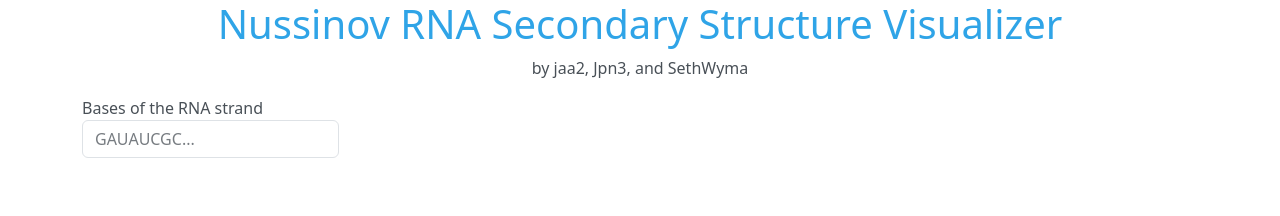
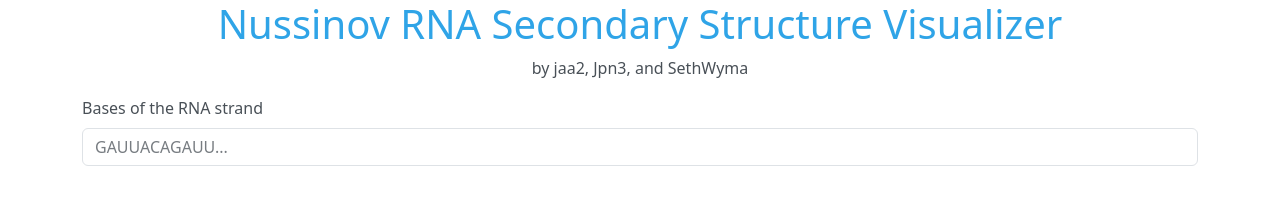
Before and after one commit to jaa2/nussinov-rna-visualizer, a React (Create React App) app: page / in a window 1280 px wide. Shown: the top 216 px of the page. Built offline with nearby package versions, Linux system fonts and the light colour scheme.

Commit message:
Widen input field

```diff
--- a/src/App.tsx
+++ b/src/App.tsx
@@ -19,19 +19,21 @@ const App = function App() {
   function updateBases(newBases: string) {
     // TODO: Check if bases pass checks
     // TODO: Set pairs based on Nussinov algorithm output
-    setPairs([[0, 6], [1, 5], [2, 4], [7, 10], [8, 9]]);
+    setPairs([[0, 5], [1, 2], [3, 4], [6, 10], [8, 9]]);
     setBases(newBases);
   }
 
   return (
-    <div className="container-lg">
+    <div className="container-sm">
       <h1 className="text-center">Nussinov RNA Secondary Structure Visualizer</h1>
       <p className="text-center">by jaa2, Jpn3, and SethWyma</p>
       <div className="mb-3">
-        <label htmlFor="basesEntry" className="form-label">
-          Bases of the RNA strand
-          <input className="form-control" id="basesEntry" type="text" placeholder="GAUAUCGC..." onChange={(e) => { updateBases(e.target.value); }} />
+        <label htmlFor="bases-input">
+          <div className="form-label">
+            Bases of the RNA strand
+          </div>
         </label>
+        <input className="form-control" id="bases-input" type="text" placeholder="GAUUACAGAUU..." onChange={(e) => { updateBases(e.target.value); }} />
       </div>
       <br />
       <NussinovPlot key={bases} bases={bases} pairs={pairs} />
```
Also changed, not shown: .eslintrc.json.
